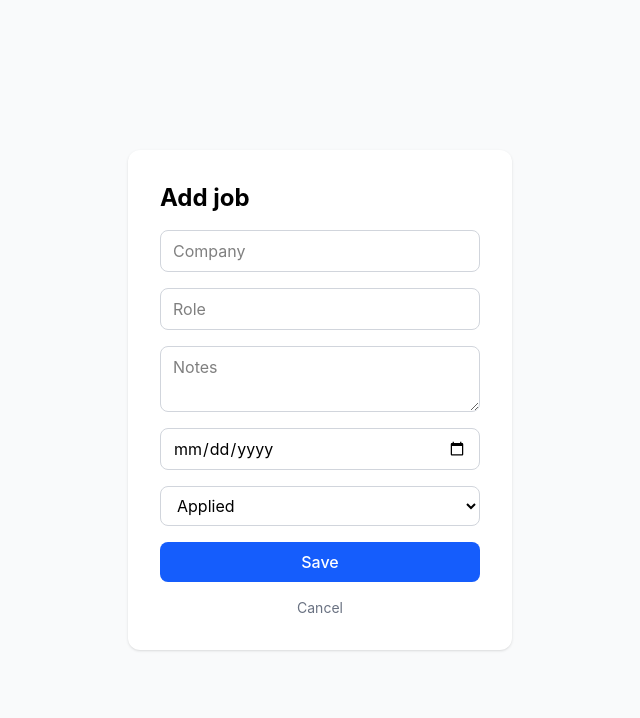
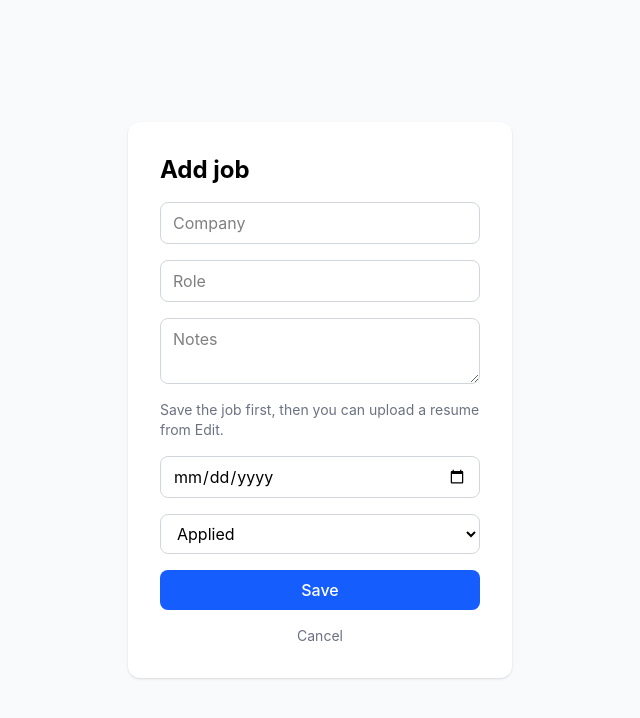
Before and after one commit to aimanh2250-lab/job-tracker, a React (Vite) app in the folder frontend/: page /jobs/new in a window 1280 px wide. Shown: the top 718 px of the page, without its empty margins (320-960 px from the left). Built offline with nearby package versions, Linux system fonts and the light colour scheme.

Commit message:
feat: explain resume upload on the add page; add Windows key command to README

```diff
--- a/frontend/src/pages/JobFormPage.tsx
+++ b/frontend/src/pages/JobFormPage.tsx
@@ -78,6 +78,9 @@ export default function JobFormPage() {
                     className="border border-gray-300 rounded-lg px-3 py-2 focus:outline-none focus:ring-2 focus:ring-blue-500"
                     placeholder="Notes" value={notes}
                     onChange={(e) => setNotes(e.target.value)}/>
+                {!isEdit && (
+                    <p className="text-sm text-gray-500">Save the job first, then you can upload a resume from Edit.</p>
+                )}
                 {isEdit && (
                     <div className="flex items-center gap-2">
                         <input type="file" accept=".pdf,.docx" className="text-sm"
```
Also changed, not shown: 1 other file (tests, documents, lock files or other folders).
